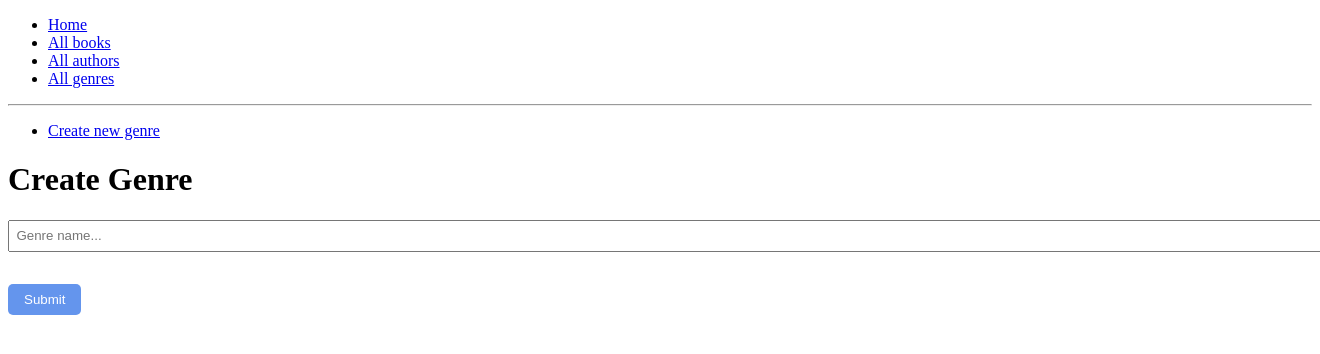
After one commit to MarkFosseddy/local-library-webapp, a Symfony app: template templates/genre/create.html.twig in a window 1320 px wide; the page is wider, and only the part inside the window is pictured. The commit adds this page. Shown: the top 354 px of that part. Run offline with Twig, Linux system fonts and the light colour scheme; the template is opened without the code that fills it, so the values that code supplies are empty; form fields are guessed from the names that the template uses; some libraries are stand-ins or nearby versions.

Commit message:
add list and create genre

```diff
--- a/src/Controller/CatalogController.php
+++ b/src/Controller/CatalogController.php
@@ -8,7 +8,7 @@ use Symfony\Component\Routing\Annotation\Route;
 
 class CatalogController extends AbstractController
 {
-    #[Route('/catalog', name: 'catalog')]
+    #[Route('/catalog', name: 'catalog_index')]
     public function index(): Response
     {
         return $this->render('catalog/index.html.twig');
--- a/templates/base.html.twig
+++ b/templates/base.html.twig
@@ -17,10 +17,17 @@
 <body>
     <div class="layout container">
         <nav>
-            <ul>
-                <li><a href="#">Home</a></li>
-                <li><a href="#">All books</a></li>
-                <li><a href="#">All authors</a></li>
+            <ul class="nav__links">
+                <li><a href="{{ path('catalog_index') }}">Home</a></li>
+                <li><a href="{{ path('catalog_index') }}">All books</a></li>
+                <li><a href="{{ path('catalog_index') }}">All authors</a></li>
+                <li><a href="{{ path('genre_index') }}">All genres</a></li>
+            </ul>
+
+            <hr class="my-2">
+
+            <ul class="nav__actions">
+                <li><a href="{{ path('genre_create') }}">Create new genre</a></li>
             </ul>
         </nav>
 
--- /dev/null
+++ b/templates/genre/create.html.twig
@@ -0,0 +1,41 @@
+{% extends 'base.html.twig' %}
+
+{% block body %}
+<style>
+    .form-control {
+        margin-bottom: 1rem;
+    }
+
+    .form-submit {
+        padding: .5rem 1rem;
+        color: white;
+        background: cornflowerblue;
+        border: none;
+        cursor: pointer;
+        border-radius: 5px;
+    }
+
+    .form-control input {
+        padding: .4rem;
+        width: 100%;
+    }
+
+    .form-control ul {
+        list-style: none;
+        margin: .5rem;
+        color: indianred;
+    }
+</style>
+<h1 class="mb-1">Create Genre</h1>
+{{ form_start(form) }}
+    <div class="form-control">
+        {{ form_errors(form.name) }}
+        {{
+            form_widget(form.name, {
+                'attr': { 'placeholder': 'Genre name...' }
+            })
+        }}
+    </div>
+    <input class="form-submit" type="submit" value="Submit">
+{{ form_end(form) }}
+{% endblock %}
```
Also changed, not shown: assets/css/app.css (+9 -2 lines), migrations/Version20220317120413.php (deleted, +0 -45 lines), src/Controller/GenreController.php (added, +44 -0 lines), src/Entity/Genre.php (+3 -35 lines), src/Form/GenreType.php (added, +27 -0 lines), templates/catalog/index.html.twig (+5 -10 lines), templates/genre/index.html.twig (added, +16 -0 lines).
